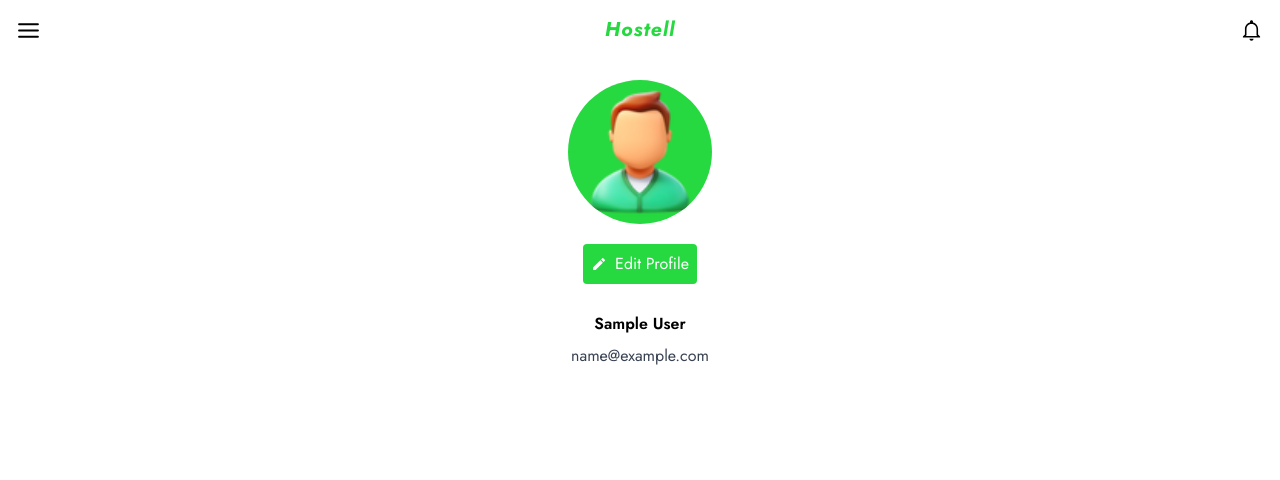
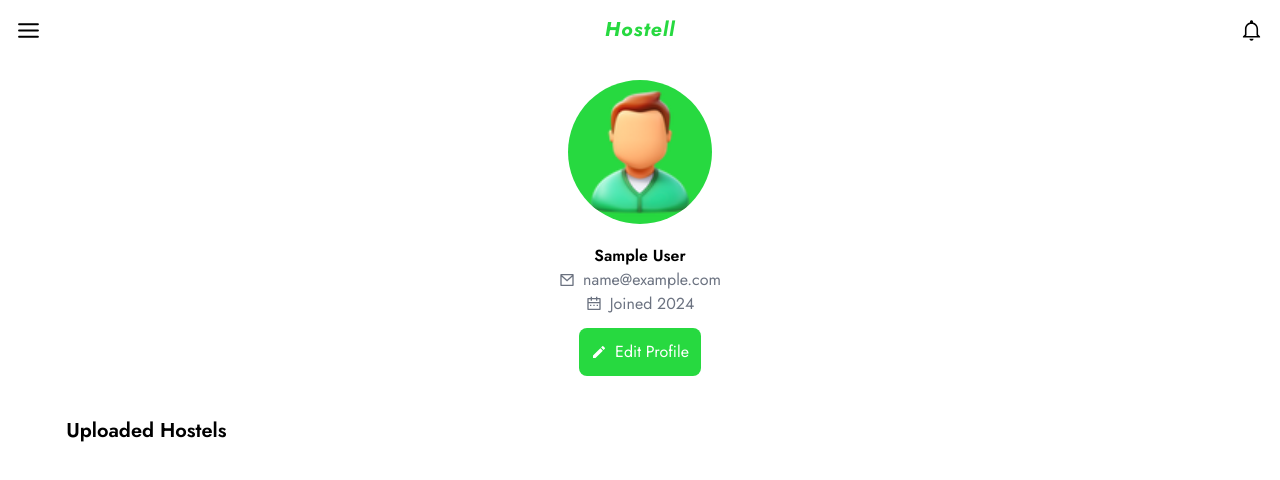
Before and after one commit to DevEmmy/hostell, a Next.js app in the folder frontend/: page /profile in a window 1280 px wide. Shown: the top 480 px of the page. Built offline with nearby package versions, Linux system fonts and the light colour scheme; sample sign-in values are in the browser's storage.

Commit message:
added user profile details

```diff
--- a/frontend/src/ProfileComponents/EditProfile.jsx
+++ b/frontend/src/ProfileComponents/EditProfile.jsx
@@ -7,7 +7,7 @@ const EditProfile = () => {
     <>
       <Return />
 
-      <section className="container md:mx-auto md:p-5 p-2 w-screen">
+      <section className=" mx-xPadding">
         <h3 className="m-3 text-center capitalize text-primary2 text-xl font-medium">
           Edit your profile
         </h3>
--- a/frontend/src/ProfileComponents/Profile.jsx
+++ b/frontend/src/ProfileComponents/Profile.jsx
@@ -6,6 +6,7 @@ import { useRouter } from "next/navigation";
 import Link from "next/link";
 import Image from "next/image";
 import userImg from "../../public/user.png";
+import { RiCalendar2Line, RiMailLine } from "react-icons/ri";
 // import HostelCard from "../components/HostelCard";
 // import hostel1 from "/hostel1.jpg";
 
@@ -39,20 +40,23 @@ function Profile() {
               priority={true}
             />
           </div>
-          <div>
+          <div className="flex gap-3 flex-col">
+            <div className="text-center">
+              <h2 className="font-semibold">
+                {user.firstName} {user.lastName}
+              </h2>
+              <p className="text-gray-500 flex gap-2 items-center justify-center"><RiMailLine /> {user.email}</p>
+              <p className="text-gray-500 flex gap-2 items-center justify-center"> <RiCalendar2Line /> Joined 2024</p>
+            </div>
+
             <Link
-              className="p-2 flex items-center gap-2 bg-primary2 text-white rounded capitalize"
+              className="p-3 flex items-center gap-2 bg-primary2 text-white justify-center rounded-lg capitalize w-fit m-auto"
               href={"/profile/editprofile"}
             >
               <MdEdit /> edit profile
             </Link>
           </div>
-          <div className="text-center">
-            <h2 className="font-semibold m-2">
-              {user.firstName} {user.lastName}
-            </h2>
-            <p className="text-gray-700">{user.email}</p>
-          </div>
+
         </div>
         <div className="relative m-5">
           {/* <div>
@@ -100,6 +104,12 @@ function Profile() {
           </div> */}
         </div>
       </div>
+
+      <div className="mx-xPadding my-10">
+        <p className="text-[20px] font-[600]">Uploaded Hostels</p>
+
+
+      </div>
     </section>
   );
 }
--- a/frontend/src/ProfileComponents/UserProfile.jsx
+++ b/frontend/src/ProfileComponents/UserProfile.jsx
@@ -5,12 +5,13 @@ import Link from "next/link";
 import Image from "next/image";
 import userImg from "../../public/user.png";
 import CustomReturn from "./CustomReturn";
+import { RiCalendar2Line, RiMailLine, RiPhoneLine, RiWhatsappLine } from "react-icons/ri";
+import { FiPlus } from "react-icons/fi";
 
 const UserProfile = () => {
   return (
-    <>
-    <CustomReturn/>
     <section className="w-screen">
+      <CustomReturn />
     <div className="max-w-screen-lg mx-auto">
       <div className="flex flex-col items-center gap-5 m-5">
         <div className="w-36 h-36 rounded-full bg-secondary1 flex items-center justify-center overflow-hidden">
@@ -21,21 +22,68 @@ const UserProfile = () => {
             priority={true}
           />
         </div>
-        <div className="text-center">
-          <h2 className="font-semibold m-2 capitalize">
-           john doe
-          </h2>
-          <p className="text-gray-700">johndoe@gmail.com</p>
+        <div className="flex gap-3 flex-col">
+          <div className="text-center">
+            <h2 className="font-semibold">
+              Emmanuel Olaosebikan
+            </h2>
+            <p className="text-gray-500 flex gap-2 items-center justify-center"><RiMailLine /> eolaosebikan60@gmail.com</p>
+            <p className="text-gray-500 flex gap-2 items-center justify-center"> <RiCalendar2Line /> Joined 2024</p>
+          </div>
+
+          <div className="options">
+            <div><RiWhatsappLine /></div>
+            <div><RiMailLine /></div>
+            <div><RiPhoneLine /></div>
+          </div>
+
         </div>
+
       </div>
       <div className="relative m-5">
+        {/* <div>
+          <p className="p-2 text-sm">
+            <strong className="italic"> Firstname:</strong> {firstName}
+          </p>
+          <p className="p-2 text-sm">
+            <strong className="italic"> Lastname:</strong> {lastName}
+          </p>
+          <p className="p-2 text-sm">
+            <strong className="italic"> Email: </strong>
+            {email}
+          </p>
+        </div> */}
 
 
-
+        {/* <div className=" my-5 p-3">
+          <h3 className="font-semibold capitalize"> {userType === "AGENT" ? 'Hostel updates' : 'Saved Hostel'}</h3>
+          <div className="flex flex-wrap">
+            <HostelCard
+              price="₦ 120,000.00"
+              location="accord,zoo,funaab"
+              image={hostel1}
+            />
+            <HostelCard
+              price="₦ 120,000.00"
+              location="accord,zoo,funaab"
+              image={hostel1}
+            />
+            <HostelCard
+              price="₦ 120,000.00"
+              location="accord,zoo,funaab"
+              image={hostel1}
+            />
+          </div>
+        </div> */}
       </div>
     </div>
+
+    <div className="mx-xPadding my-10">
+      <p className="text-[20px] font-[600]">Uploaded Hostels</p>
+
+
+    </div>
   </section>
-  </>
   )
 }
 
--- a/frontend/src/app/globals.css
+++ b/frontend/src/app/globals.css
@@ -30,3 +30,11 @@ input[type="file"]{
 .btn{
   @apply w-full bg-primary2 p-3 rounded-lg text-center
 }
+
+.options{
+  @apply flex gap-3 items-center justify-center
+}
+
+.options > div{
+ @apply border-2 border-primary2 text-[24px] rounded-full p-3 text-primary2
+}
```
